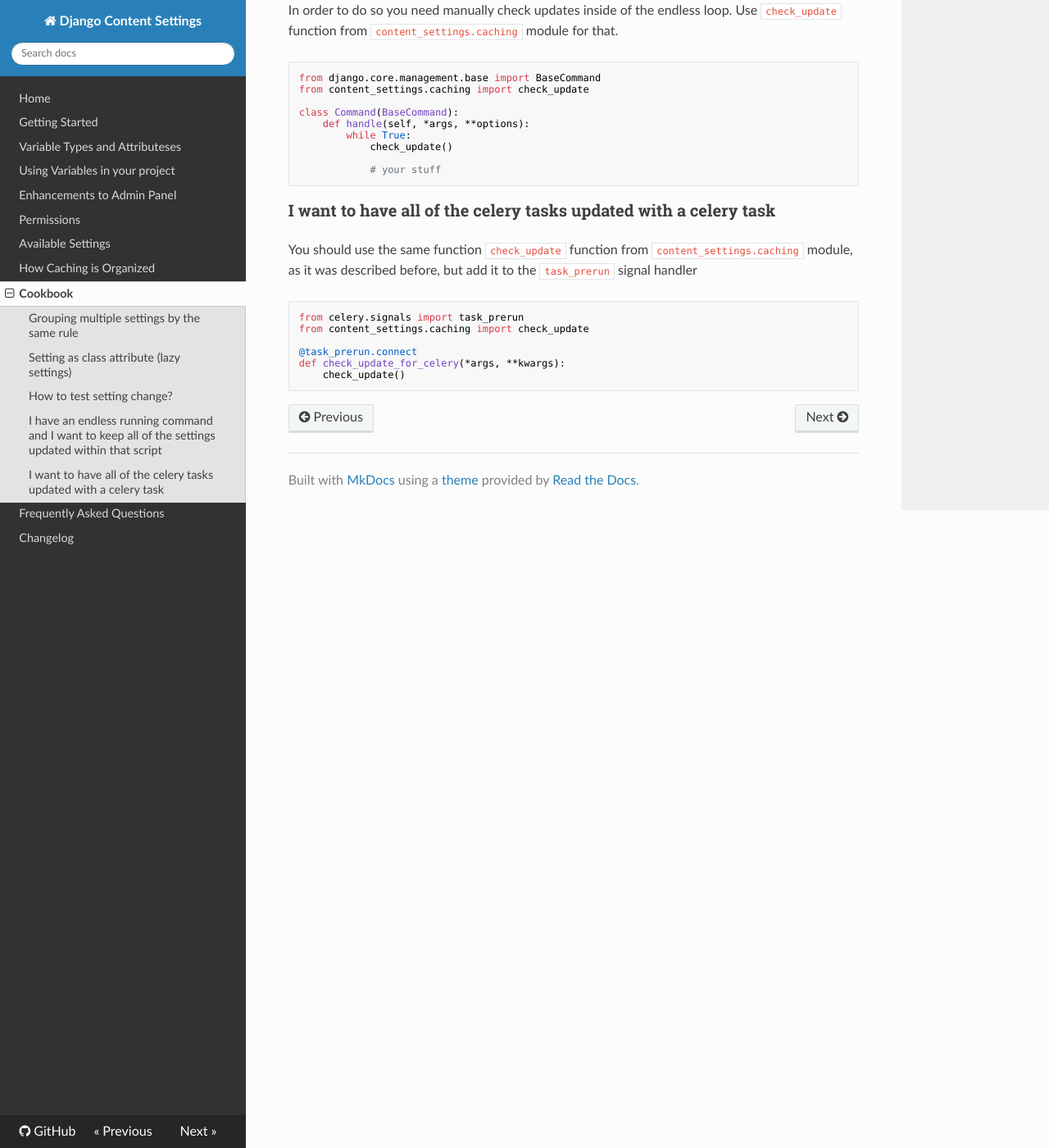
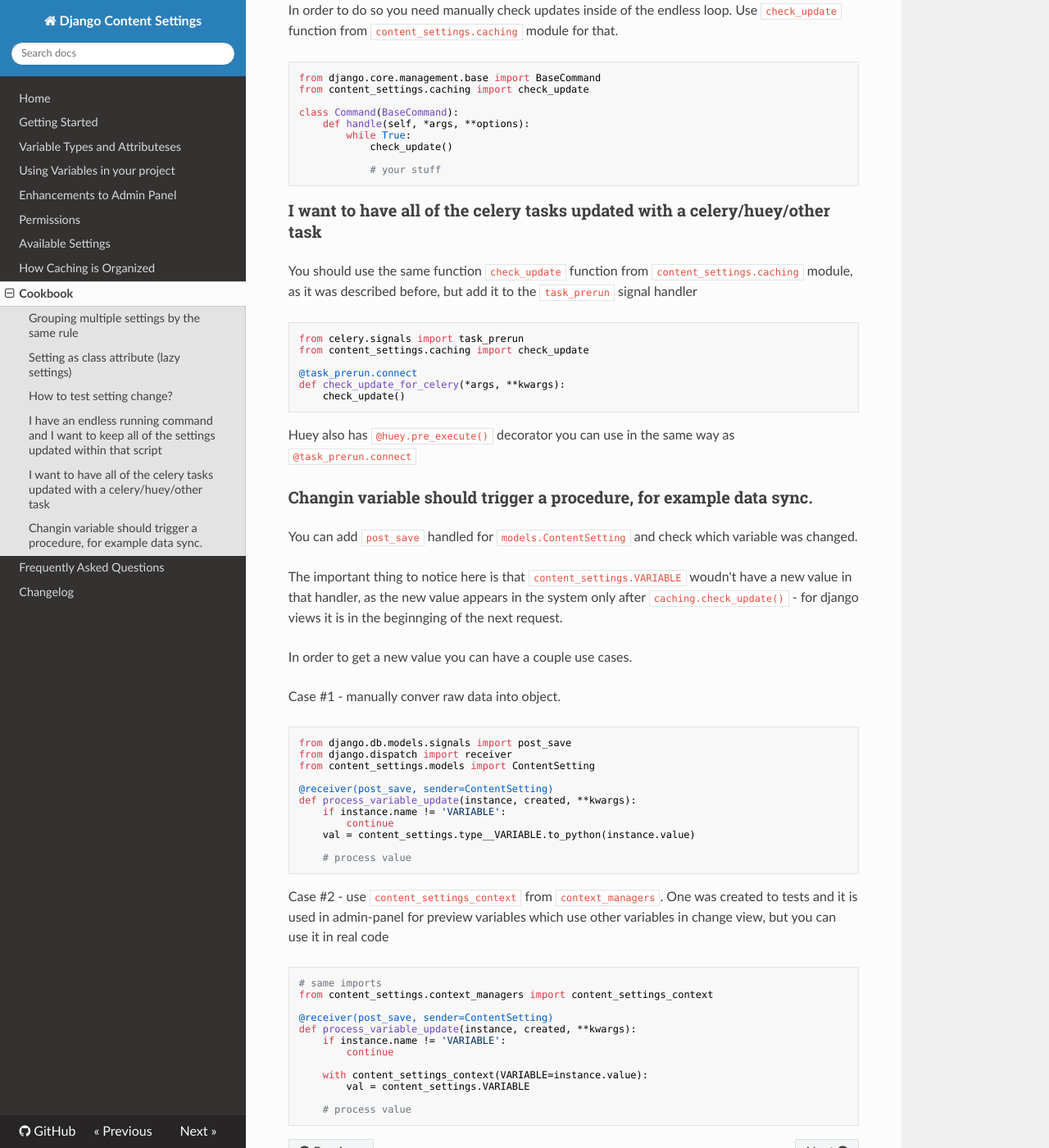
Before and after one commit to occipital/django-content-settings, an MkDocs documentation site: the page built from docs/cookbook.md, in a window 1280 px wide and 1400 px high, scrolled down 2187 px. Shown: the whole window at 82% size. Built offline with MkDocs 1.6.1, drawn with Linux system fonts in a browser that asks for light colours; nearby versions of some CDN libraries.

Commit message:
docs: Cookbook & FAQ about changing variables and triggering changing variables

````diff
--- a/docs/cookbook.md
+++ b/docs/cookbook.md
@@ -120,7 +120,7 @@ class Command(BaseCommand):
             # your stuff
 ```
 
-### I want to have all of the celery tasks updated with a celery task
+### I want to have all of the celery tasks updated with a celery/huey/other task
 
 You should use the same function `check_update` function from `content_settings.caching` module, as it was described before, but add it to the `task_prerun` signal handler
 
@@ -132,3 +132,46 @@ from content_settings.caching import check_update
 def check_update_for_celery(*args, **kwargs):
     check_update()
 ```
+
+Huey also has `@huey.pre_execute()` decorator you can use in the same way as `@task_prerun.connect`
+
+### Changin variable should trigger a procedure, for example data sync.
+
+You can add `post_save` handled for `models.ContentSetting` and check which variable was changed.
+
+The important thing to notice here is that `content_settings.VARIABLE` woudn't have a new value in that handler, as the new value appears in the system only after `caching.check_update()` - for django views it is in the beginnging of the next request.
+
+In order to get a new value you can have a couple use cases.
+
+Case #1 - manually conver raw data into object.
+
+```python
+from django.db.models.signals import post_save
+from django.dispatch import receiver
+from content_settings.models import ContentSetting
+
+@receiver(post_save, sender=ContentSetting)
+def process_variable_update(instance, created, **kwargs):
+    if instance.name != 'VARIABLE':
+        continue
+    val = content_settings.type__VARIABLE.to_python(instance.value)
+
+    # process value
+```
+
+Case #2 - use `content_settings_context` from `context_managers`. One was created to tests and it is used in admin-panel for preview variables which use other variables in change view, but you can use it in real code
+
+```python
+# same imports
+from content_settings.context_managers import content_settings_context
+
+@receiver(post_save, sender=ContentSetting)
+def process_variable_update(instance, created, **kwargs):
+    if instance.name != 'VARIABLE':
+        continue
+
+    with content_settings_context(VARIABLE=instance.value):
+        val = content_settings.VARIABLE
+
+    # process value
+```
````
Also changed, not shown: docs/faq.md (+9 -1 lines).
